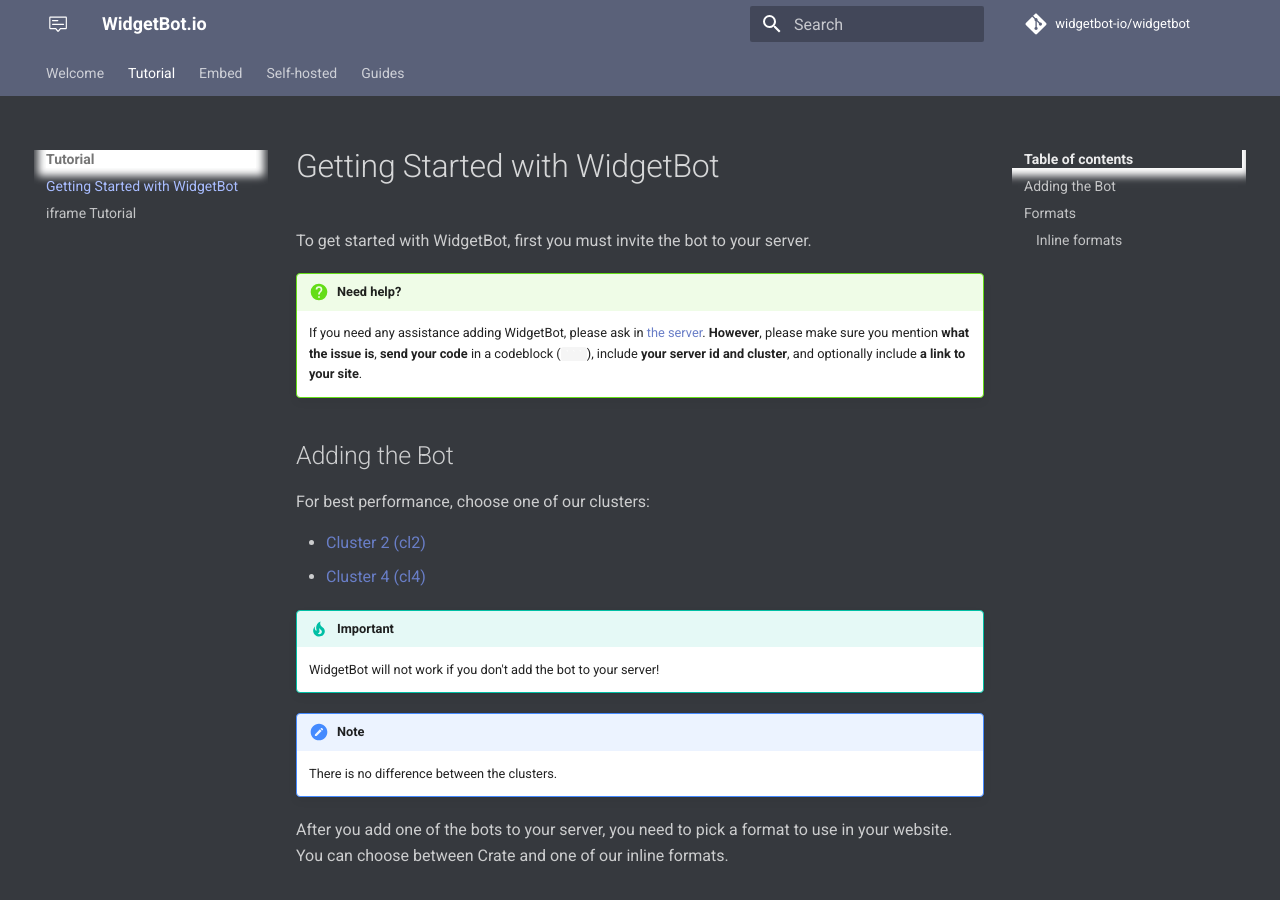
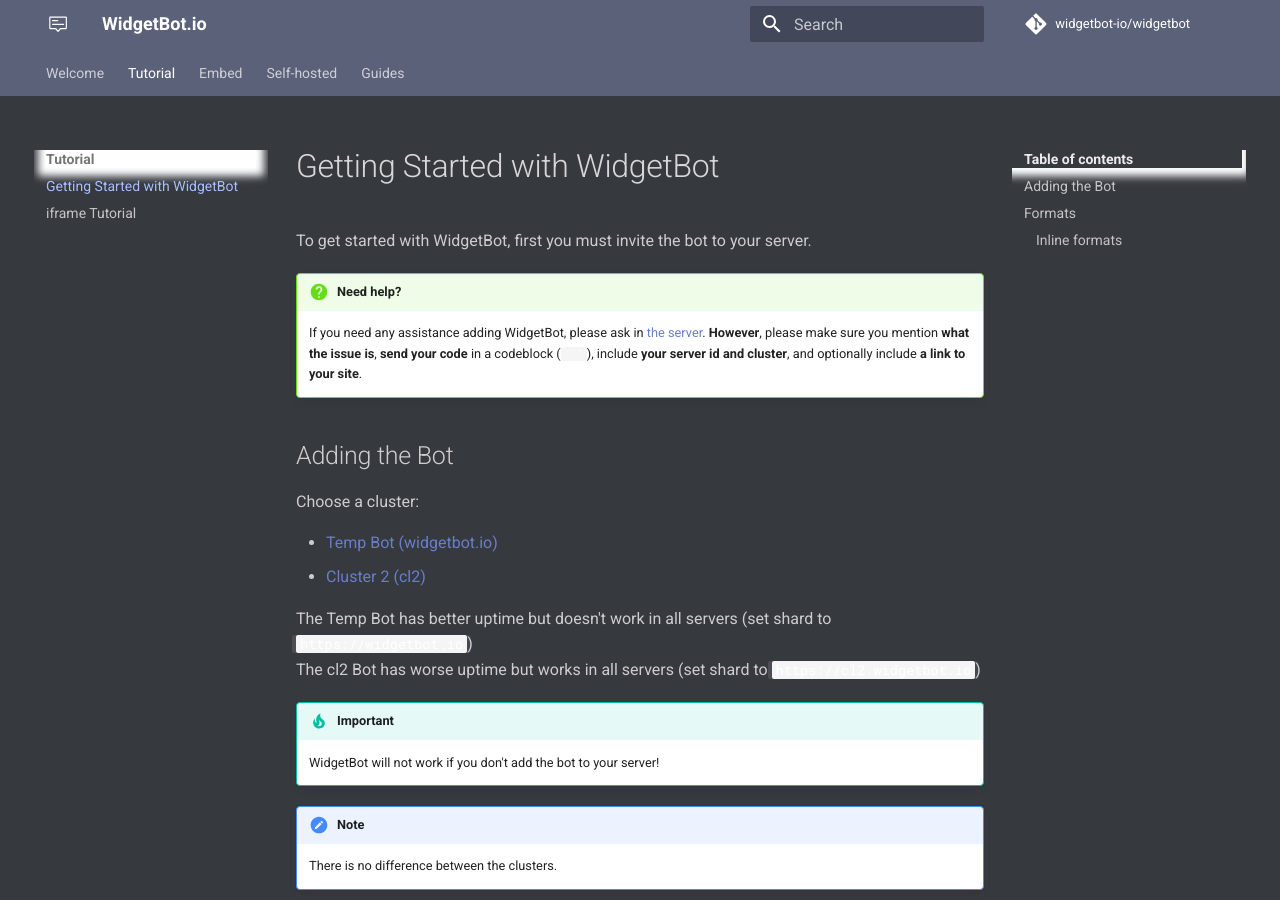
Before and after one commit to widgetbot-io/documentation, an MkDocs documentation site: the page built from docs/tutorial/index.md, in a window 1280 px wide and 900 px high. Built offline with MkDocs 1.6.1 and Material for MkDocs 9.7.7, drawn with Linux system fonts in a browser that asks for light colours; a script that is not in the unit is left out; comment, search, counter and statistics services are not loaded; old or Windows-style settings are respelled for this version of MkDocs.

Commit message:
remove cl4 and add temp bot
will need to be polished tmrw

```diff
--- a/docs/tutorial/index.md
+++ b/docs/tutorial/index.md
@@ -6,12 +6,17 @@ To get started with WidgetBot, first you must invite the bot to your server.
 
 ## Adding the Bot
 
-For best performance, choose one of our clusters:
+Choose a cluster:
 
 <!--* [Cluster 1 (cl1)](https://discordapp.com/oauth2/authorize?client_id=454690519952523267&scope=bot&permissions=537218112)
 * [Cluster 3 (cl3)](https://discordapp.com/oauth2/authorize?client_id=454690769010425856&scope=bot&permissions=537218112)-->
+* [Temp Bot (widgetbot.io)](https://discordapp.com/oauth2/authorize?client_id=510537630039932948&scope=bot&permissions=537218112)
 * [Cluster 2 (cl2)](https://school-b.us/wbot-cl2)
-* [Cluster 4 (cl4)](https://school-b.us/wbot-cl4)
+<!--* [Cluster 4 (cl4)](https://school-b.us/wbot-cl4)-->
+
+The Temp Bot has better uptime but doesn't work in all servers (set shard to `https://widgetbot.io`)
+The cl2 Bot has worse uptime but works in all servers (set shard to `https://cl2.widgetbot.io`)
+
 
 !!! tip "Important"
     WidgetBot will not work if you don't add the bot to your server!
```
Also changed, not shown: docs/guides/move-to-cluster.md (+1 -2 lines).
